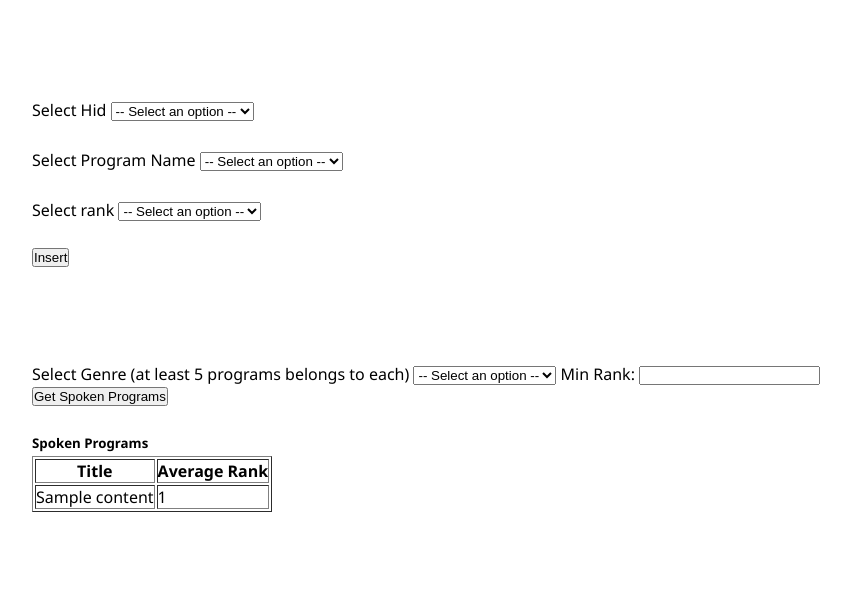
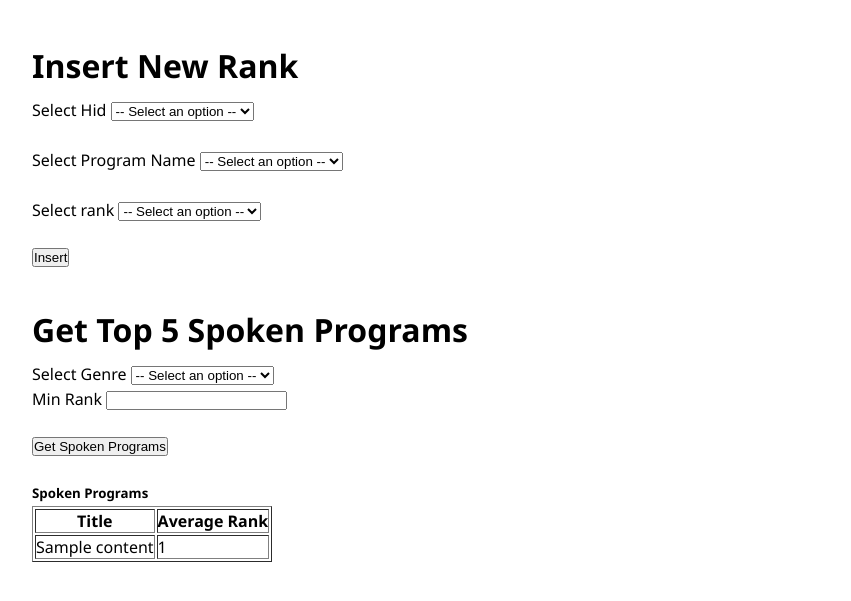
Before and after one commit to its-Raz/Media-Company-Website, a Django app: template templates/Rankings.html in a window 1280 px wide. Shown: the part 65-666 px from the top of the page, without its empty margins (78-929 px from the left). Run offline with Django 4.2, Linux system fonts and the light colour scheme; the template is opened without the code that fills it: most values are stand-ins (such as "Sample title", 1, 10 or a date in 2020); some libraries are stand-ins or nearby versions.

Commit message:
update insert rank

```diff
--- a/templates/Rankings.html
+++ b/templates/Rankings.html
@@ -24,7 +24,7 @@
 <div class="container">
 
 <div id="box"  style=" margin-top: 5%">
-<h2 style="color: white;">Insert New Rank</h2>
+<h1>Insert New Rank</h1>
 <form method="POST" action="addNewRank">
 {% csrf_token %}
 <div id="input-box">
@@ -64,9 +64,9 @@ Select rank <select name="rank" required>
 
 
 <div id="box2">
-<h2 style="color: white;">Get Top 5 Spoken Programs</h2>
+<h1>Get Top 5 Spoken Programs</h1>
 <form method="POST", action="submitNumber">
-    Select Genre (at least 5 programs belongs to each)
+    Select Genre
 
     <select name="genre" required>
     <option selected="true" disabled = "disabled" value="">-- Select an option --</option>
@@ -74,9 +74,12 @@ Select rank <select name="rank" required>
         <option>{{ item.genre }}</option>
     {% endfor %}
     </select>
+<br>
     {% csrf_token %}
-    Min Rank: <input type="number" name = "minNumber" required><br></select>
+    Min Rank <input type="number" min="0" name = "minNumber" required><br></select>
+<br>
 <button name="getSpoken">Get Spoken Programs</button>
+<br>
 </form>
 </div>
 
```
